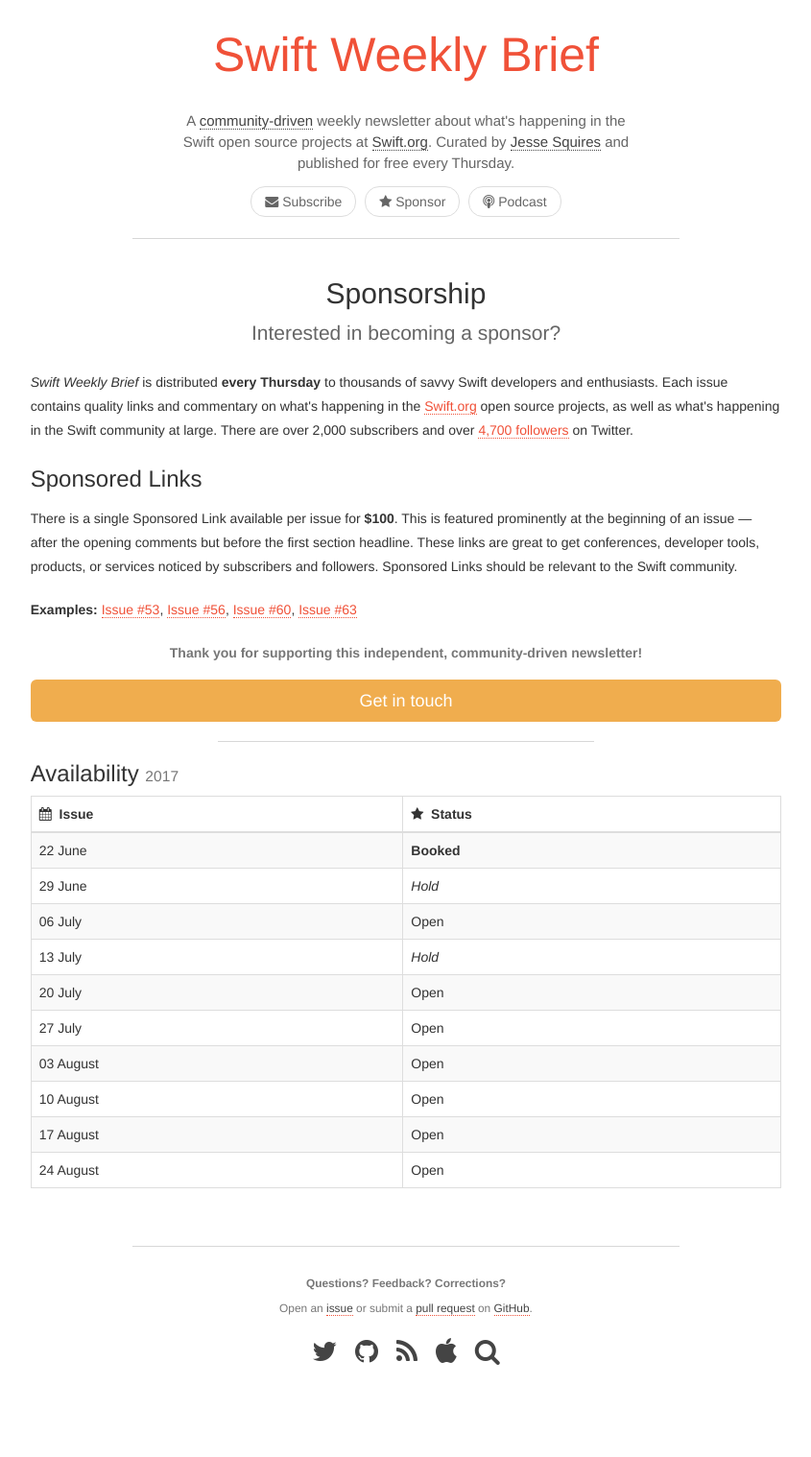
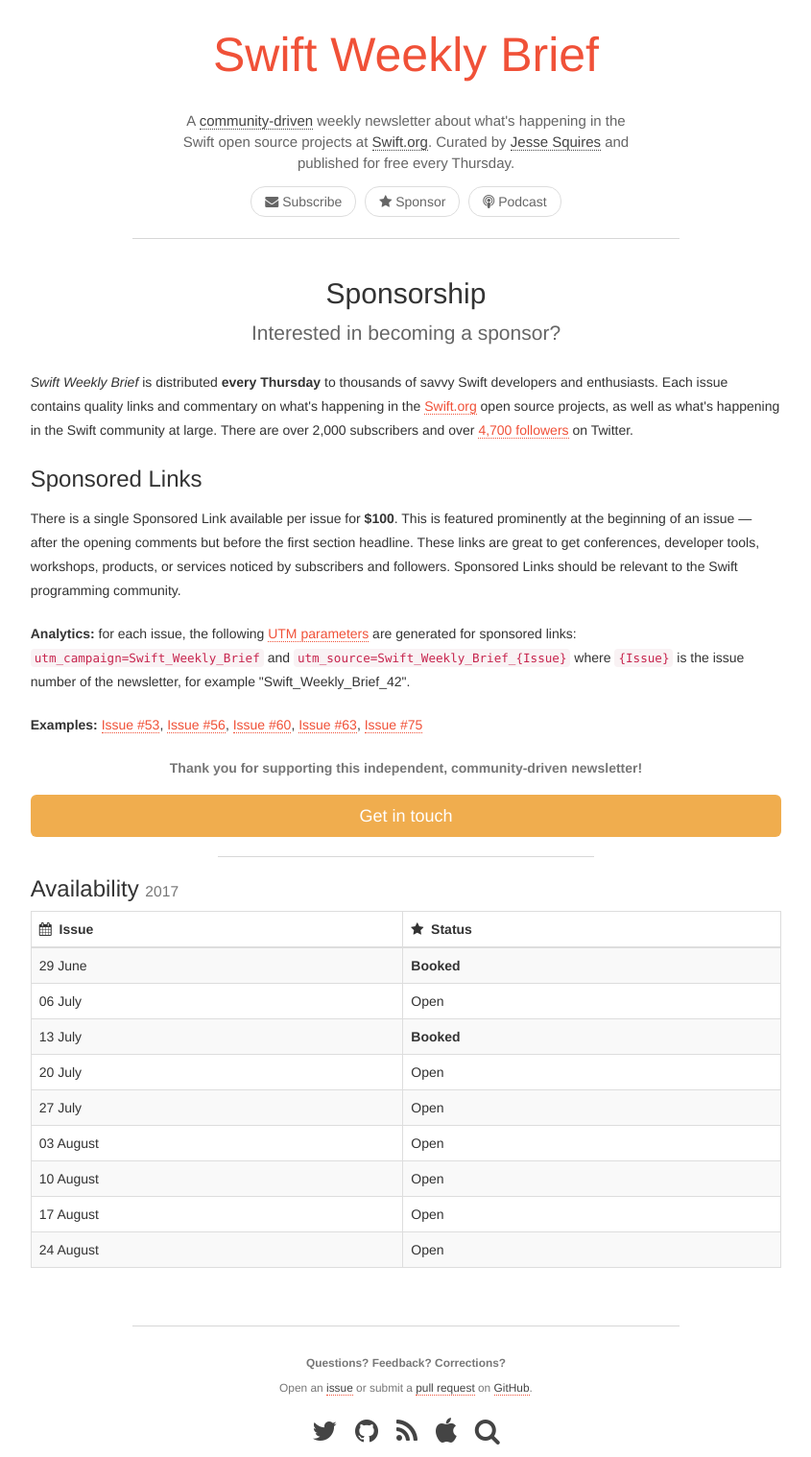
Before and after one commit to SwiftWeekly/swiftweekly.github.io, a Jekyll site: the page built from sponsorship.md, in a window 1280 px wide. Shown: the whole page at 96% size, without its empty margins (217-1062 px from the left). Built offline with Jekyll 4.4.1, drawn with Linux system fonts in a browser that asks for light colours; before the commit the page ends 1435 px from its top, so only the background shows below that.

Commit message:
update sponsorship info

```diff
--- a/sponsorship.md
+++ b/sponsorship.md
@@ -20,8 +20,14 @@
 <p>
 There is a single Sponsored Link available per issue for <b>$100</b>.
 This is featured prominently at the beginning of an issue &mdash; after the opening comments but before the first section headline.
-These links are great to get conferences, developer tools, products, or services noticed by subscribers and followers.
-Sponsored Links should be relevant to the Swift community.
+These links are great to get conferences, developer tools, workshops, products, or services noticed by subscribers and followers.
+Sponsored Links should be relevant to the Swift programming community.
+</p>
+
+<p>
+<b>Analytics:</b> for each issue, the following <a href="https://www.utm-parameters.com/utm-parameters-using-google-analytics/">UTM parameters</a> are generated for sponsored links:
+<code>utm_campaign=Swift_Weekly_Brief</code> and <code>utm_source=Swift_Weekly_Brief_{Issue}</code> where <code>{Issue}</code> is the issue number of the newsletter,
+for example "Swift_Weekly_Brief_42".
 </p>
 
 <p>
@@ -29,7 +35,8 @@
 <a href="/issue-53/">Issue #53</a>,
 <a href="/issue-56/">Issue #56</a>,
 <a href="/issue-60/">Issue #60</a>,
-<a href="/issue-63/">Issue #63</a>
+<a href="/issue-63/">Issue #63</a>,
+<a href="/issue-75/">Issue #75</a>
 </p>
 
 <p class="text-muted text-center">
@@ -44,10 +51,9 @@
 <div class="table-responsive" markdown="1">
 | <i class="fa fa-calendar" aria-hidden="true"></i>&nbsp; Issue | <i class="fa fa-star" aria-hidden="true"></i>&nbsp; Status |
 |:--------------|:-----------|
-| 22 June       | **Booked** |
-| 29 June       | *Hold*     |
+| 29 June       | **Booked** |
 | 06 July       | Open       |
-| 13 July       | *Hold*     |
+| 13 July       | **Booked** |
 | 20 July       | Open       |
 | 27 July       | Open       |
 | 03 August     | Open       |
```
